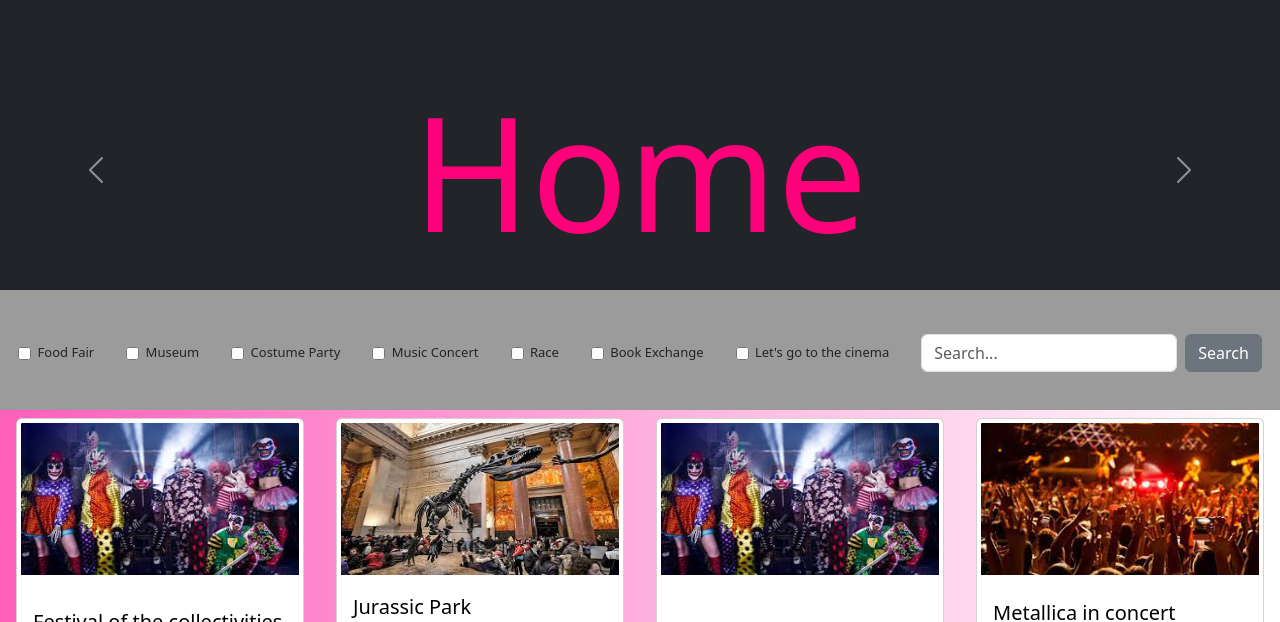
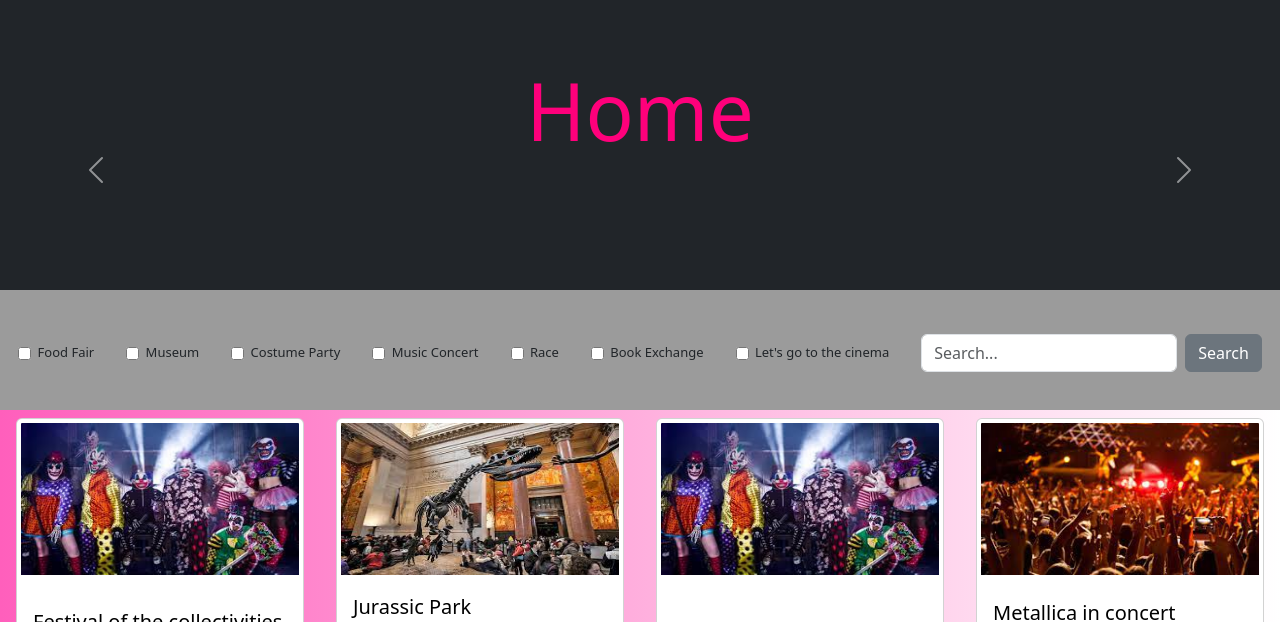
Before and after one commit to JoelDamato/Amazing-Events, a plain HTML site: page assets/index.html in a window 1280 px wide. Shown: the part 110-732 px from the top of the page. Drawn offline with nearby package versions, Linux system fonts and the light colour scheme.

Commit message:
3 commit

```diff
--- a/assets/styles/styles.css
+++ b/assets/styles/styles.css
@@ -220,6 +220,9 @@ height: 20vh;
 display: flex;
 flex-wrap: wrap;}
 
+.carousel-inner a {
+    font-size: 5rem;
+      }
 
 
   }
```
